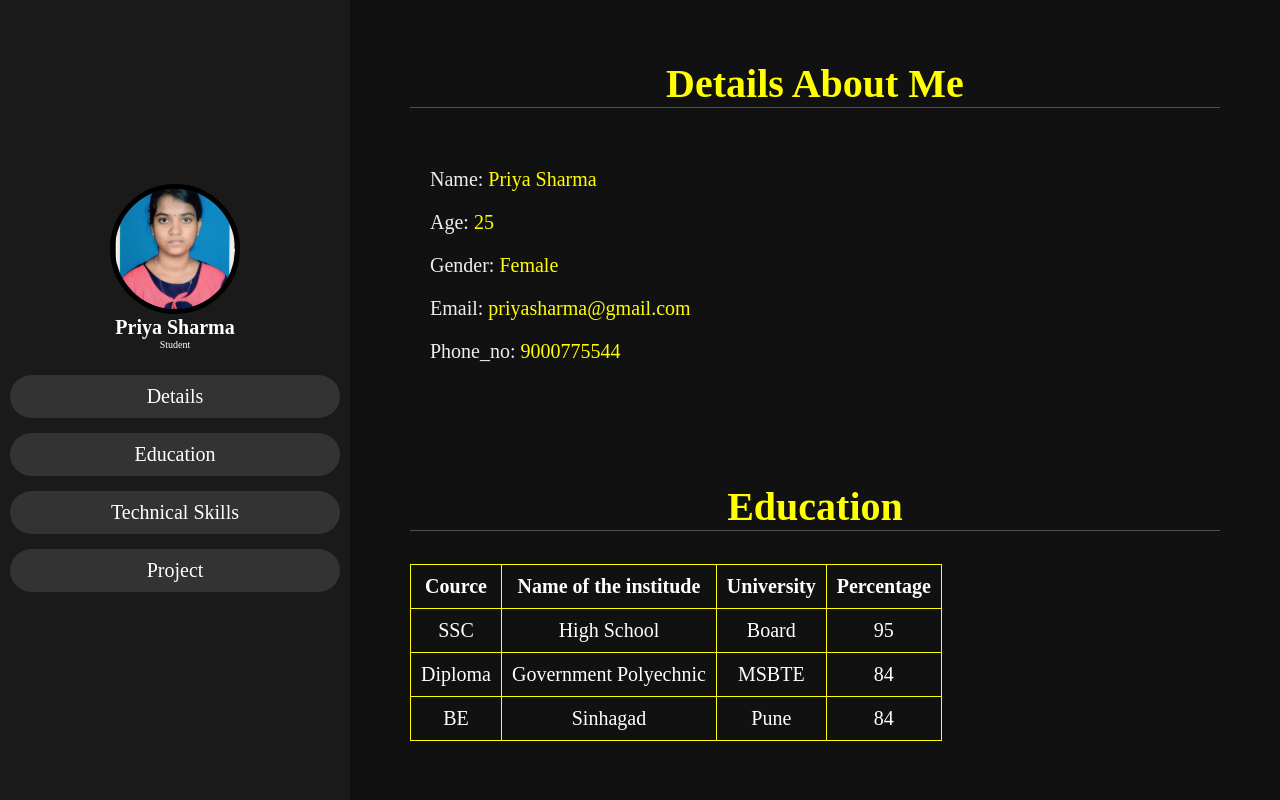
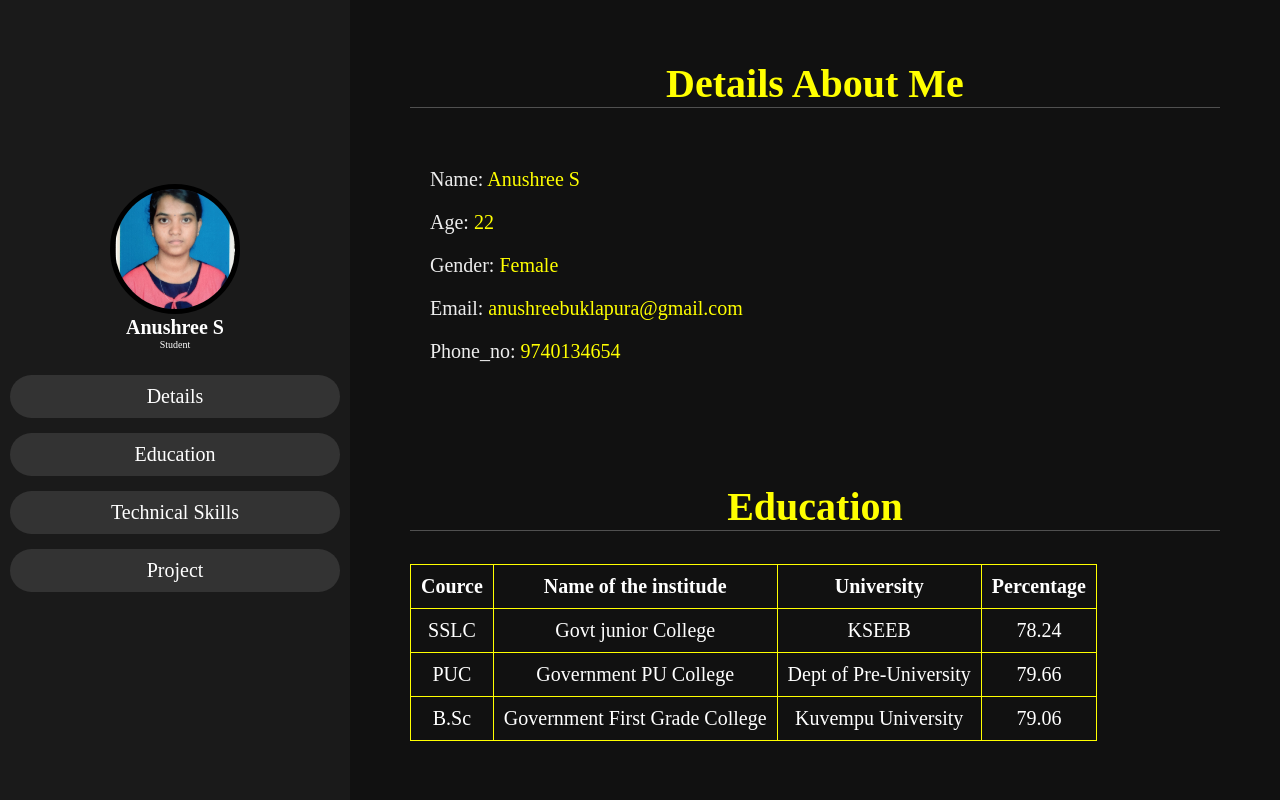
Before and after one commit to Anushree1947/Portfolio, a plain HTML site: page index.html in a window 1280 px wide. Shown: the top 800 px of the page. Drawn offline with Linux system fonts and the light colour scheme.

Commit message:
Update index.html

```diff
--- a/index.html
+++ b/index.html
@@ -11,7 +11,7 @@
     <header>
        <div class="user">
        <img src="photo.jpg">
-       <h5 class="nm">Priya Sharma</h5>
+       <h5 class="nm">Anushree S </h5>
        <p class="jb">Student</p>
        </div>
        <nav class="nv">
@@ -27,11 +27,11 @@
         <h1 class="heading"><span>Details About Me</span></h1>
         <div class="Row">
         <div class="det">
-             <h3><span>Name: </span>Priya Sharma</h3>
-             <h3><span>Age: </span>25</h3>
+             <h3><span>Name: </span>Anushree S</h3>
+             <h3><span>Age: </span>22</h3>
              <h3><span>Gender: </span>Female</h3>
-             <h3><span>Email: </span>priyasharma@gmail.com</h3>
-             <h3><span>Phone_no: </span>9000775544</h3>
+             <h3><span>Email: </span>anushreebuklapura@gmail.com</h3>
+             <h3><span>Phone_no: </span>9740134654</h3>
         </div>
     </div>
     </section>
@@ -45,22 +45,22 @@
             <th>Percentage</th>
         </tr>
         <tr>
-            <td>SSC</td>
-            <td>High School</td>
-            <td>Board</td>
-            <td>95</td>
+            <td>SSLC</td>
+            <td>Govt junior College </td>
+            <td>KSEEB</td>
+            <td>78.24</td>
         </tr>
         <tr>
-            <td>Diploma</td>
-            <td>Government Polyechnic </td>
-            <td>MSBTE</td>
-            <td>84</td>
+            <td>PUC</td>
+            <td>Government PU College </td>
+            <td>Dept of Pre-University </td>
+            <td>79.66</td>
         </tr>
         <tr>
-            <td>BE</td>
-            <td>Sinhagad</td>
-            <td>Pune</td>
-            <td>84</td>
+            <td>B.Sc</td>
+            <td>Government First Grade College </td>
+            <td>Kuvempu University</td>
+            <td>79.06</td>
         </tr>
     </table>
 </section>
```
